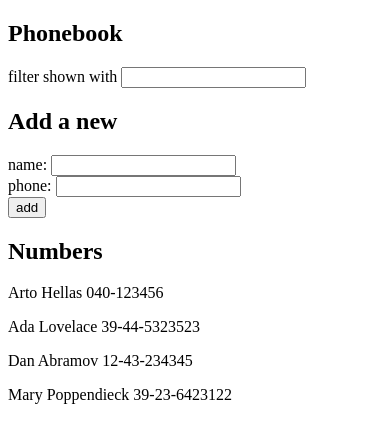
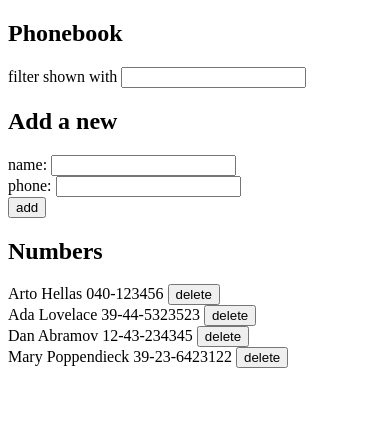
Before and after one commit to markh0rr/fullstackopen, a React (Vite) app in the folder part2/phonebook/: page / in a window 390 px wide. Shown: the top 442 px of the page. Built offline with nearby package versions, Linux system fonts and the light colour scheme; data requests are answered from the project's data file.

Commit message:
part2 ex12-15 done, connect the frontned to the json-server
ability to
- retrieve the phonebook entries with the useEffect hook
- insert new phonebook entries
- delete phonebook entries
- update phonebook entries

```diff
--- a/part2/phonebook/src/App.jsx
+++ b/part2/phonebook/src/App.jsx
@@ -2,18 +2,16 @@ import { useState, useEffect } from 'react'
 import Persons from './components/Persons'
 import PersonForm from './components/PersonForm'
 import Filter from './components/Filter'
-import axios from 'axios'
+import phonebook from './services/phonebook'
 
 const App = () => {
   const [persons, setPersons] = useState([])
   const [filter, setNewFilter] = useState('')
 
   useEffect(() => {
-    axios
-      .get("http://localhost:3001/persons")
-      .then(response => {
-        setPersons(response.data)
-      })
+    phonebook
+      .getAllEntries()
+      .then(entries => setPersons(entries))
   }, [])
 
   const handleFilterInputChange = (event) => {
@@ -21,16 +19,39 @@ const App = () => {
   }
 
   const registerNewPerson = (name, number, onSuccessCallback) => {
-    if(persons.filter(person => person.name === name).length > 0) {
-        alert(`${name} is already added to phonebook`)
+    const match = persons.filter(person => person.name === name)
+    if(match.length > 0) {
+      const confirmation = window.confirm(`${name} is already added to phonebook, replace the old number with a new one ?`)
+      if(confirmation) {
+        phonebook
+          .updateEntry(match[0].id, number)
+          .then(updatedEntry => {
+            setPersons(persons.map(person => (person.id !== updatedEntry.id)? person : updatedEntry))
+            onSuccessCallback()
+          })
+      }
     } else {
       const newPerson = {
         name,
-        number,
-        id: String(persons.length+1)
+        number
       }
-      setPersons(persons.concat(newPerson))
-      onSuccessCallback()
+      phonebook
+        .registerNewEntry(newPerson)
+        .then(newEntry => {
+          setPersons(persons.concat(newEntry))
+          onSuccessCallback()
+        })
+    }
+  }
+
+  const deleteEntry = (entry) => {
+    const confirmation = window.confirm(`Delete ${entry.name} ?`)
+    if(confirmation) {
+      phonebook
+        .deleteEntry(entry.id)
+        .then(deletedEntry => {
+          setPersons(persons.filter(person => person.id !== deletedEntry.id))
+        })
     }
   }
 
@@ -45,7 +66,7 @@ const App = () => {
       <h2>Add a new</h2>
       <PersonForm registerNewPerson={registerNewPerson} />
       <h2>Numbers</h2>
-      <Persons persons={filteredPerson} filter={filter} />
+      <Persons persons={filteredPerson} filter={filter} handleDelete={deleteEntry} />
     </div>
   )
 }
--- a/part2/phonebook/src/components/Persons.jsx
+++ b/part2/phonebook/src/components/Persons.jsx
@@ -1,23 +1,29 @@
-const Person = ({person, filter}) => {
+const Person = ({person, filter, handleDelete}) => {
   if(filter !== "") {
     const startPosition = person.name.toLowerCase().indexOf(filter.toLowerCase())
     const before = person.name.slice(0, startPosition)
     const match = person.name.slice(startPosition, startPosition + filter.length)
     const after = person.name.slice(startPosition + filter.length, person.name.lenght)
 
-    return <p>{before}<strong>{match}</strong>{after} {person.number}</p>
+    return (
+      <div>
+        {before}<strong>{match}</strong>{after} {person.number} <button onClick={handleDelete}>delete</button>
+      </div>
+    )
   } else {
     return (
-      <p>{person.name} {person.number}</p>
+      <div>
+        {person.name} {person.number} <button onClick={handleDelete}>delete</button>
+      </div>
     )
   }
 }
 
-const Persons = ({persons, filter}) => {
+const Persons = ({persons, filter, handleDelete}) => {
     return (
         <>
           {persons.map(person =>
-            <Person key={person.id} person={person} filter={filter} />
+            <Person key={person.id} person={person} filter={filter} handleDelete={() => handleDelete(person)} />
           )}
         </>
     )
--- /dev/null
+++ b/part2/phonebook/src/services/phonebook.js
@@ -0,0 +1,33 @@
+import axios from "axios"
+const baseUrl = "http://localhost:3001/persons"
+
+const getAllEntries = () => {
+    return axios
+        .get(baseUrl)
+        .then(response => response.data)
+}
+
+const registerNewEntry = (newPerson) => {
+    return axios
+        .post(baseUrl, newPerson)
+        .then(response => response.data)
+}
+
+const deleteEntry = (id) => {
+    return axios
+        .delete(`${baseUrl}/${id}`)
+        .then(response => response.data)
+}
+
+const updateEntry = (id, newNumber) => {
+    return axios
+        .patch(`${baseUrl}/${id}`, {number: newNumber})
+        .then(response => response.data)
+}
+
+export default {
+    getAllEntries,
+    registerNewEntry,
+    deleteEntry,
+    updateEntry
+}
```
Also changed, not shown: 1 other file (tests, documents, lock files or other folders).
